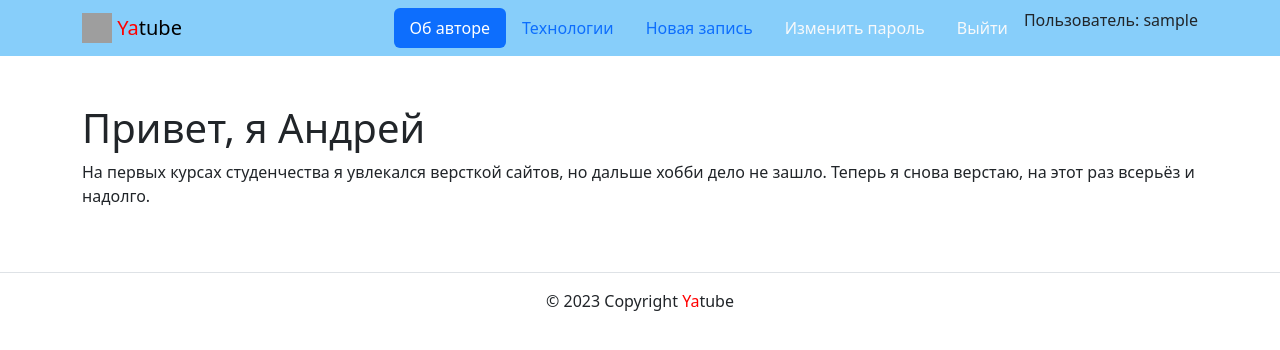
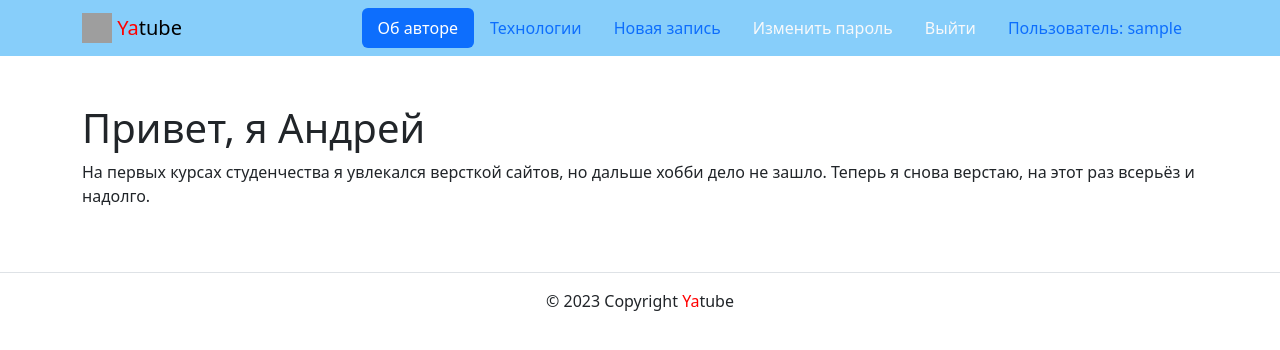
Before and after one commit to gavagaver/yatube, a Django app: page /about/author/ in a window 1280 px wide. Shown: the top 350 px of the page. Run offline with Django 3.2, Linux system fonts and the light colour scheme; the visitor is signed in with stand-in values (Sample User, id 1); some libraries are stand-ins or nearby versions; grey boxes are pictures that could not be loaded.

Commit message:
refactor username

```diff
--- a/yatube/templates/includes/header.html
+++ b/yatube/templates/includes/header.html
@@ -59,7 +59,7 @@
               </a>
             </li>
 
-            <li>
+            <li class="nav-item nav-link">
               Пользователь: {{ user.username }}
             </li>
 
```
